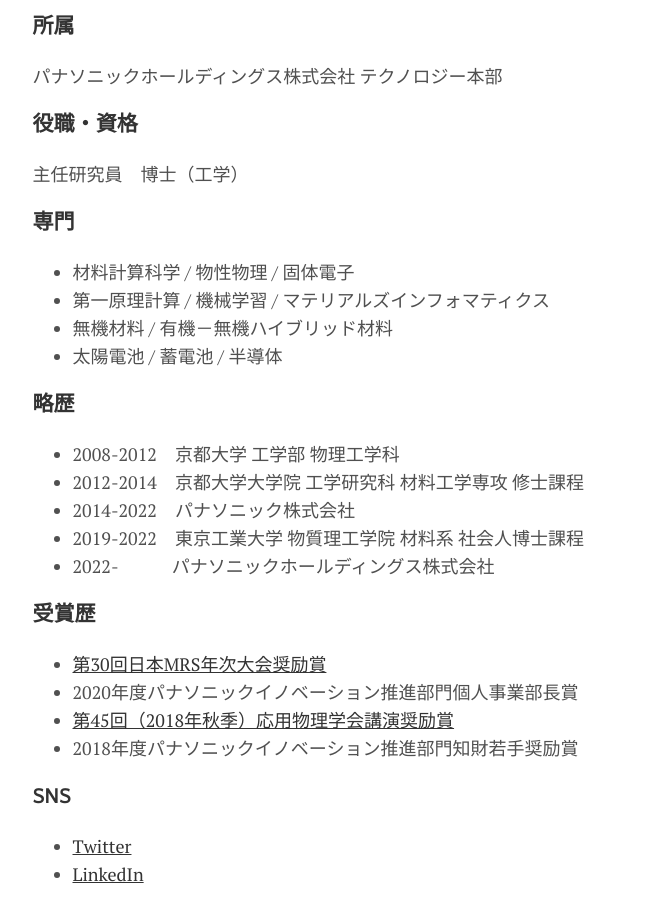
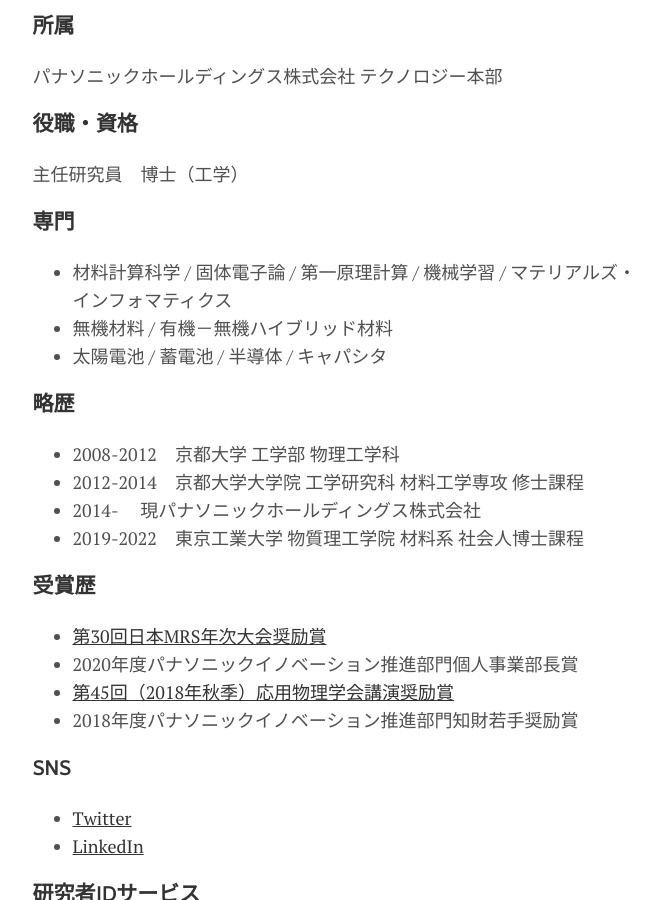
Before and after one commit to yokoyamatomoyasu/yokoyamatomoyasu.github.io, a Jekyll site: the page built from menu/about.md, in a window 1280 px wide and 900 px high, scrolled down 305 px. Shown: the whole window, without its empty margins (300-960 px from the left). Built offline with Jekyll 4.4.1, drawn with Linux system fonts in a browser that asks for light colours; some of the changed text lies outside the part shown.

Commit message:
GitHub pages site with Jekyll

```diff
--- a/menu/about.md
+++ b/menu/about.md
@@ -15,18 +15,16 @@
 主任研究員　博士（工学）
 
 ### 専門
-- 材料計算科学 / 物性物理 / 固体電子
-- 第一原理計算 / 機械学習 / マテリアルズインフォマティクス
+- 材料計算科学 / 固体電子論 / 第一原理計算 / 機械学習 / マテリアルズ・インフォマティクス
 - 無機材料 / 有機－無機ハイブリッド材料
-- 太陽電池 / 蓄電池 / 半導体
+- 太陽電池 / 蓄電池 / 半導体  / キャパシタ
 
 
 ### 略歴
 - 2008-2012　京都大学 工学部 物理工学科
 - 2012-2014　京都大学大学院 工学研究科 材料工学専攻 修士課程
-- 2014-2022　パナソニック株式会社
+- 2014-    　現パナソニックホールディングス株式会社
 - 2019-2022　東京工業大学 物質理工学院 材料系 社会人博士課程
-- 2022-　　　パナソニックホールディングス株式会社
 
 ### 受賞歴
 - [第30回日本MRS年次大会奨励賞](https://www.mrs-j.org/meeting2020/jp/prg/awardList.php)
@@ -66,6 +64,8 @@
 - <u>T. Yokoyama</u>, F. Oba, A. Seko, H. Hayashi, Y. Nose, I. Tanaka, Theoretical Photovoltaic Conversion Efficiencies of ZnSnP<sub>2</sub>, CdSnP<sub>2</sub>, and Zn<sub>1-X</sub>Cd<sub>x</sub>SnP<sub>2</sub> Alloys. *Appl. Phys. Express* **2013**, 6 (6). [https://doi.org/10.7567/APEX.6.061201](https://doi.org/10.7567/APEX.6.061201)
 
 ### 招待講演
+- <u>横山智康</u>，「有機－無機ハイブリッド材料におけるデータ駆動型探索技術の確率」 日本化学会第103回春季年会 (2023).
+- <u>横山智康</u>，「「構造予測のためのデータ生成」が重要なワケ」 LabTech Talk vol.81 (2023).
 - <u>横山智康</u>，「マテリアルズ・インフォマティクスによる有機－無機ハイブリッド材料の探索手法開発」 2022年度Ｐ＆Ｉ研究会第2回シンポジウム (2022).
 - <u>横山智康</u>，「マテリアルズ・インフォマティクスによる有機－無機ハイブリッド材料の探索手法開発」 大阪大学超階層マテリアルサイエンスプログラム第8回インタラクティブ交流会 (2022).
 - <u>横山智康</u>，大内暁，松井太佑，金子幸広，笹川崇男，「Predicting structures and properties of organic-inorganic hybrid materials by first-principles calculations」 第31回日本MRS年次大会 C-I13-001 (2021).
```
Also changed, not shown: menu/news.md (+3 -0 lines).
